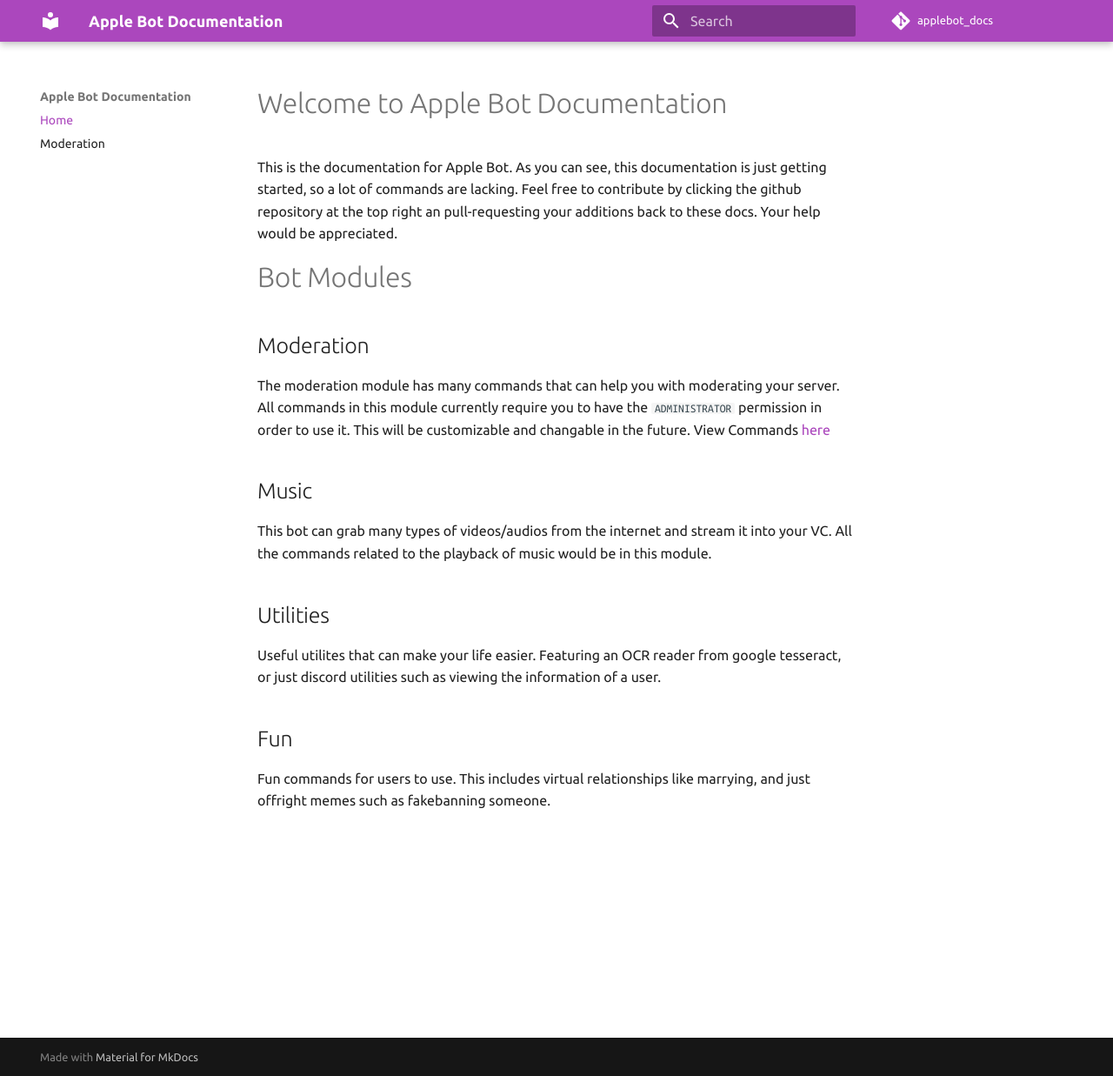
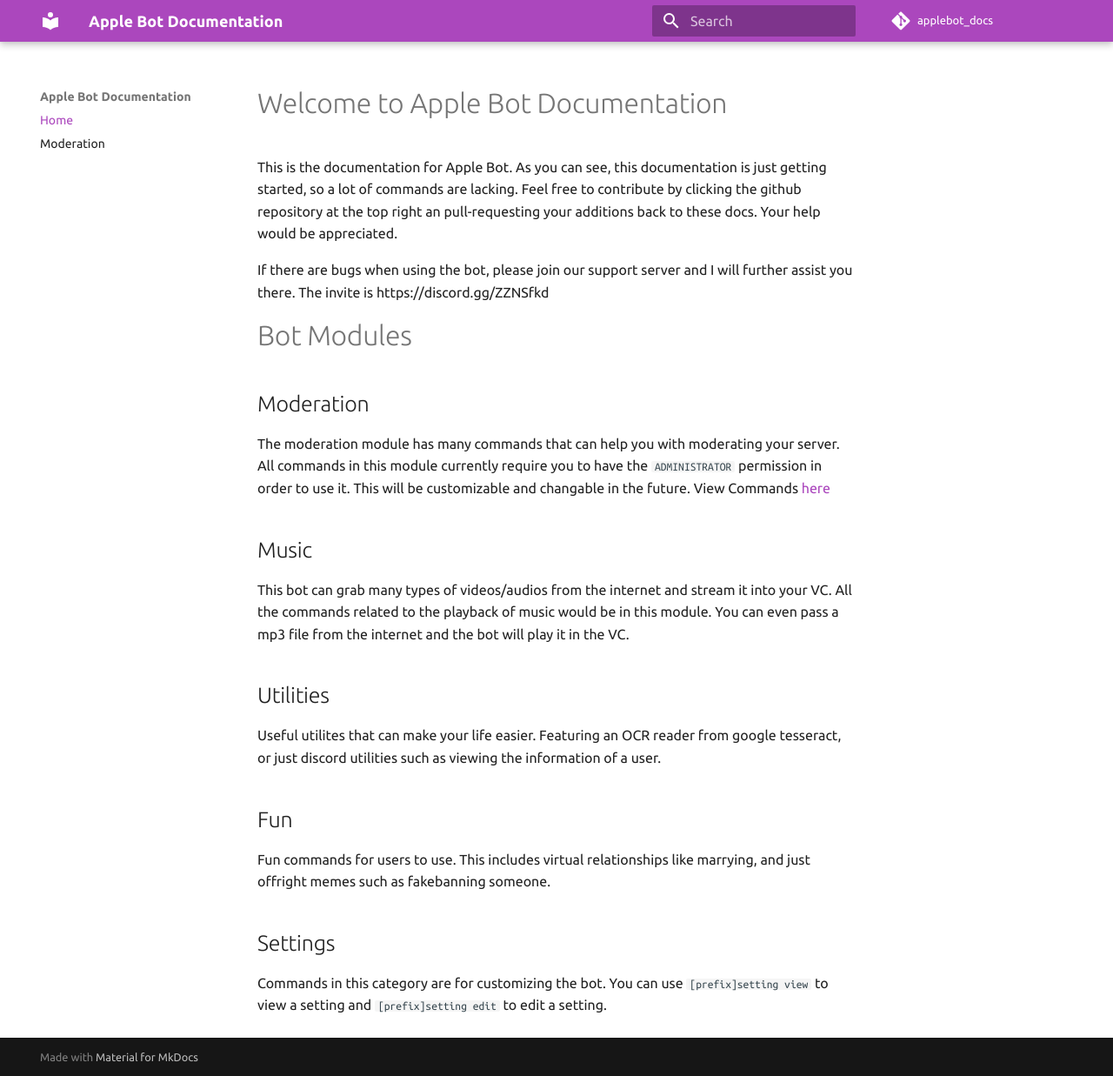
Before and after one commit to applebee1558/applebot-docs, an MkDocs documentation site: the page built from docs/index.md, in a window 1280 px wide and 1237 px high. Shown: the whole window at 87% size. Built offline with MkDocs 1.6.1 and Material for MkDocs 9.7.7, drawn with Linux system fonts in a browser that asks for light colours; comment, search, counter and statistics services are not loaded.

Commit message:
Added settings module and support server invite

```diff
--- a/docs/index.md
+++ b/docs/index.md
@@ -1,14 +1,18 @@
 # Welcome to Apple Bot Documentation
 This is the documentation for Apple Bot. As you can see, this documentation is just getting started, so a lot of commands are lacking.
 Feel free to contribute by clicking the github repository at the top right an pull-requesting your additions back to these docs. Your help would be appreciated.
+
+If there are bugs when using the bot, please join our support server and I will further assist you there. The invite is https://discord.gg/ZZNSfkd
 # Bot Modules
 ## Moderation
 The moderation module has many commands that can help you with moderating your server. All commands in this module currently require you to have the
 `ADMINISTRATOR` permission in order to use it. This will be customizable and changable in the future.
 View Commands [here](moderation.md)
 ## Music
-This bot can grab many types of videos/audios from the internet and stream it into your VC. All the commands related to the playback of music would be in this module.
+This bot can grab many types of videos/audios from the internet and stream it into your VC. All the commands related to the playback of music would be in this module. You can even pass a mp3 file from the internet and the bot will play it in the VC.
 ## Utilities
 Useful utilites that can make your life easier. Featuring an OCR reader from google tesseract, or just discord utilities such as viewing the information of a user.
 ## Fun
 Fun commands for users to use. This includes virtual relationships like marrying, and just offright memes such as fakebanning someone.
+## Settings
+Commands in this category are for customizing the bot. You can use `[prefix]setting view` to view a setting and `[prefix]setting edit` to edit a setting.
```
